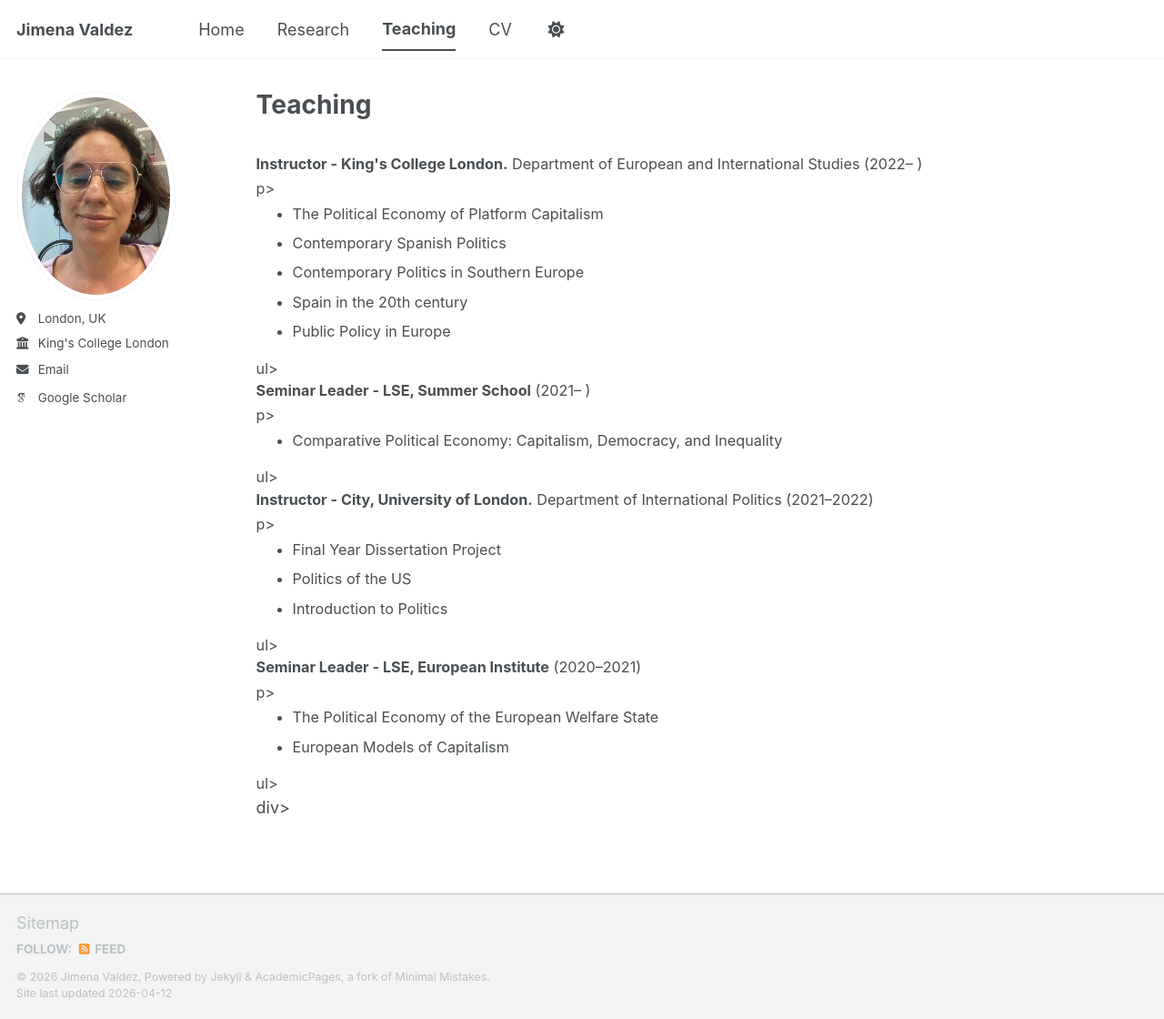
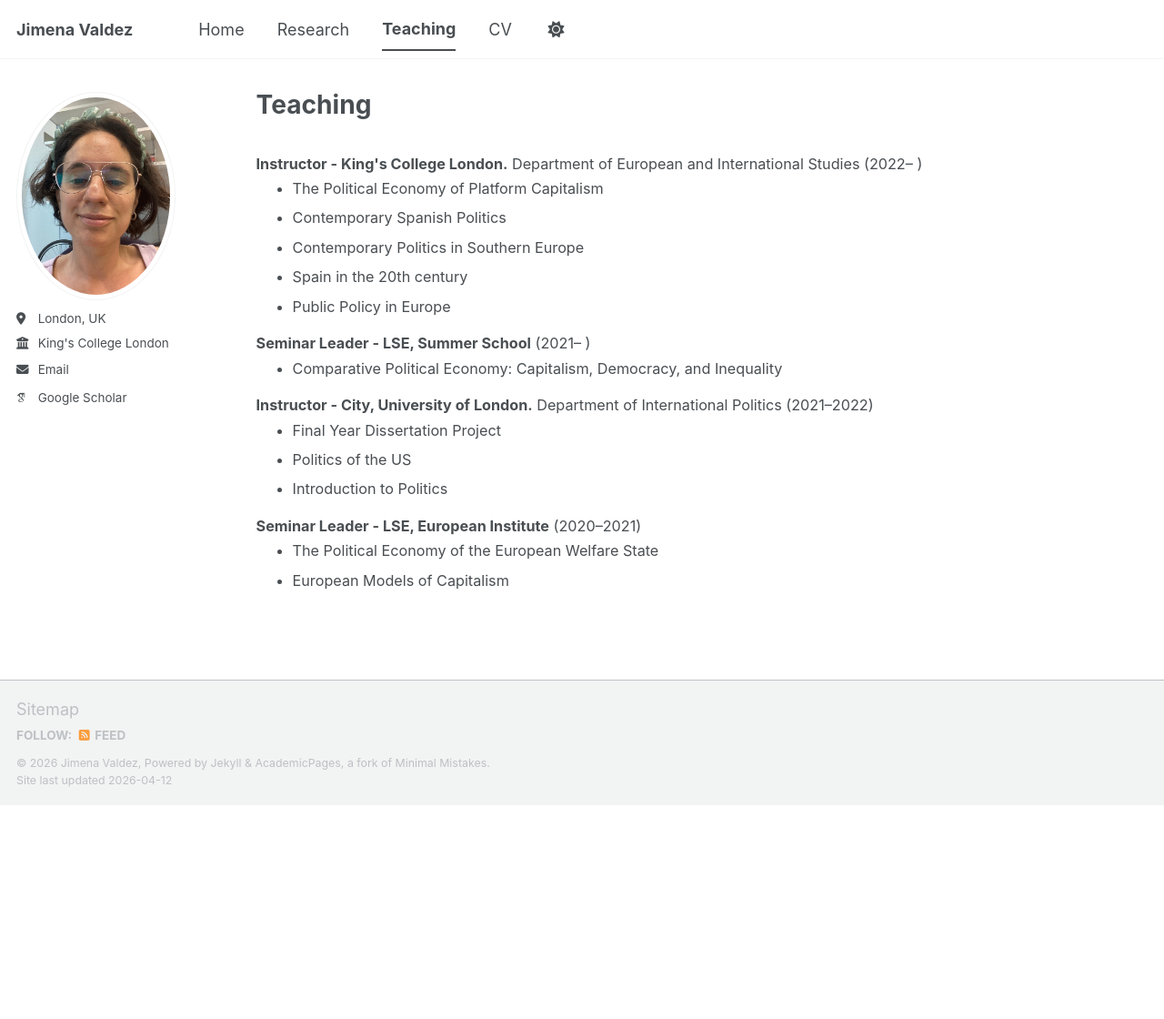
Before and after one commit to jimena-valdez/jimena-valdez.github.io, a Jekyll site: the page built from _pages/teaching.html, in a window 1280 px wide and 1120 px high. Shown: the whole window at 91% size. Built offline with Jekyll 4.4.1, drawn with Linux system fonts in a browser that asks for light colours; some web fonts are replaced; a script bundle is joined from its source files by our own code; library files that are not in the unit come from our copies.

Commit message:
Update teaching.html
Fix spacing in teaching tab

```diff
--- a/_pages/teaching.html
+++ b/_pages/teaching.html
@@ -7,31 +7,31 @@ author_profile: true
 
 <div style="font-size:0.9em;">
 
-  <p style="margin-top:1.5em; margin-bottom:0.2em;"><strong>Instructor - King's College London.</strong> Department of European and International Studies (2022– )</p>p>
+<p style="margin-top:1.5em; margin-bottom:0.2em;"><strong>Instructor - King's College London.</strong> Department of European and International Studies (2022– )</p>
 <ul style="margin-top:0.2em;">
   <li>The Political Economy of Platform Capitalism</li>
   <li>Contemporary Spanish Politics</li>
   <li>Contemporary Politics in Southern Europe</li>
   <li>Spain in the 20th century</li>
   <li>Public Policy in Europe</li>
-</ul>ul>
+</ul>
 
-<p style="margin-bottom:0.2em;"><strong>Seminar Leader - LSE, Summer School</strong> (2021– )</p>p>
+<p style="margin-bottom:0.2em;"><strong>Seminar Leader - LSE, Summer School</strong> (2021– )</p>
 <ul style="margin-top:0.2em;">
   <li>Comparative Political Economy: Capitalism, Democracy, and Inequality</li>
-</ul>ul>
+</ul>
 
-<p style="margin-bottom:0.2em;"><strong>Instructor - City, University of London.</strong> Department of International Politics (2021–2022)</p>p>
+<p style="margin-bottom:0.2em;"><strong>Instructor - City, University of London.</strong> Department of International Politics (2021–2022)</p>
 <ul style="margin-top:0.2em;">
   <li>Final Year Dissertation Project</li>
   <li>Politics of the US</li>
   <li>Introduction to Politics</li>
-</ul>ul>
+</ul>
 
-<p style="margin-bottom:0.2em;"><strong>Seminar Leader - LSE, European Institute</strong> (2020–2021)</p>p>
+<p style="margin-bottom:0.2em;"><strong>Seminar Leader - LSE, European Institute</strong> (2020–2021)</p>
 <ul style="margin-top:0.2em;">
   <li>The Political Economy of the European Welfare State</li>
   <li>European Models of Capitalism</li>
-</ul>ul>
+</ul>
 
-</div>div></li></li></strong>
+</div>
```
